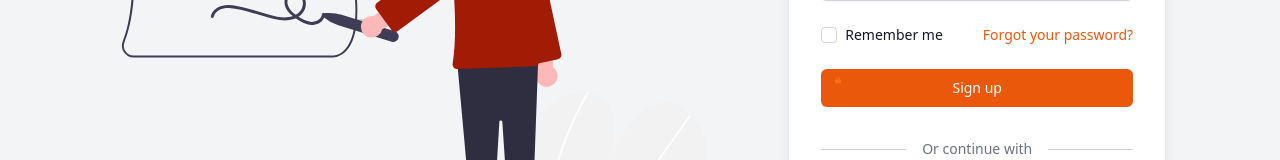
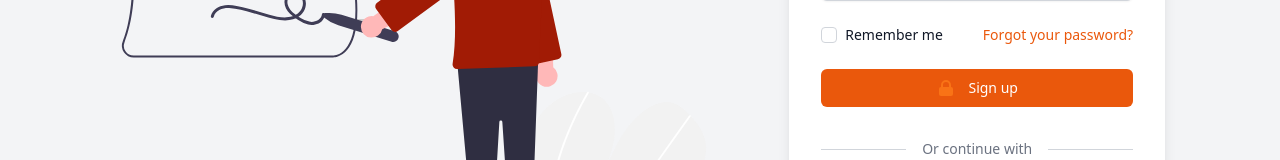
Before and after one commit to tchassijordan/locate-lost-objects-app, a React (Create React App) app in the folder locate-frontend/: page /sign_in in a window 1280 px wide. Shown: the part 445-605 px from the top of the page. Built offline with nearby package versions, Linux system fonts and the light colour scheme; no server answers.

Commit message:
feat(Button): Change icon color in Button component Updated icon color for any button that renders passed text before icons

```diff
--- a/locate-frontend/src/components/Button.tsx
+++ b/locate-frontend/src/components/Button.tsx
@@ -19,9 +19,9 @@ export default function Button({ link }: TBtnProps) {
           className={cn(
             'h-5 w-5 text-orange-500 group-hover:text-orange-400 inset-y-0 flex items-center',
             {
-              'order-10 ml-3 my-auto': link.text_first
+              'order-10 ml-2 text-gray-200': link.text_first
             },
-            { 'absolute left-0 pl-3': !link.text_first }
+            { '-order-1 mr-3 text-gray-200': !link.text_first }
           )}
           aria-hidden
         />
--- a/locate-frontend/src/components/PostItem.tsx
+++ b/locate-frontend/src/components/PostItem.tsx
@@ -11,7 +11,7 @@ export default function PostItem({ object }: Props) {
     placeholder: 'Explore',
     primary: true,
     Icon: ArrowNarrowRightIcon,
-    classes: 'text-gray-50 w-32 flex justify-center items-center',
+    classes: 'w-32 flex justify-center items-center',
     text_first: true
   };
 
```
